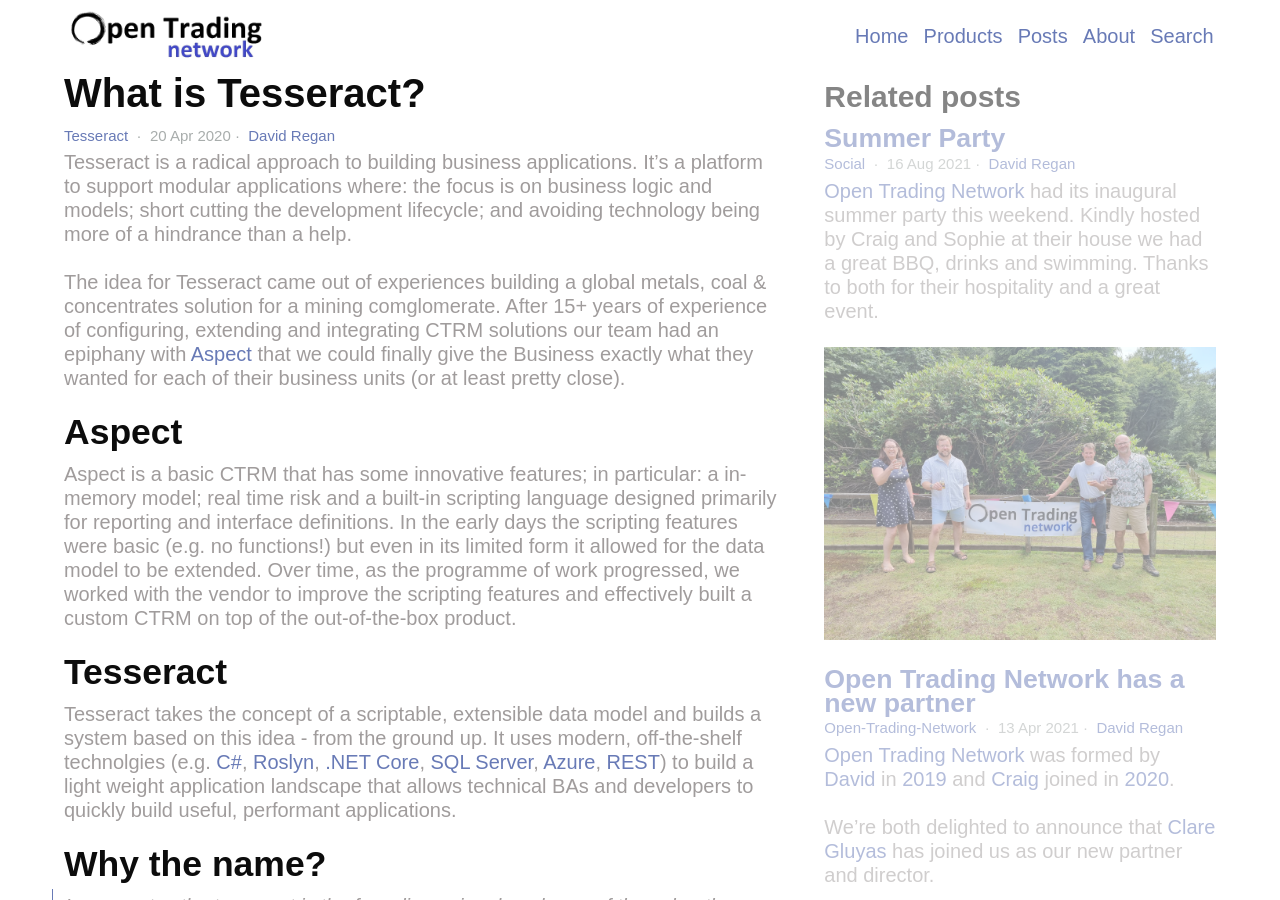
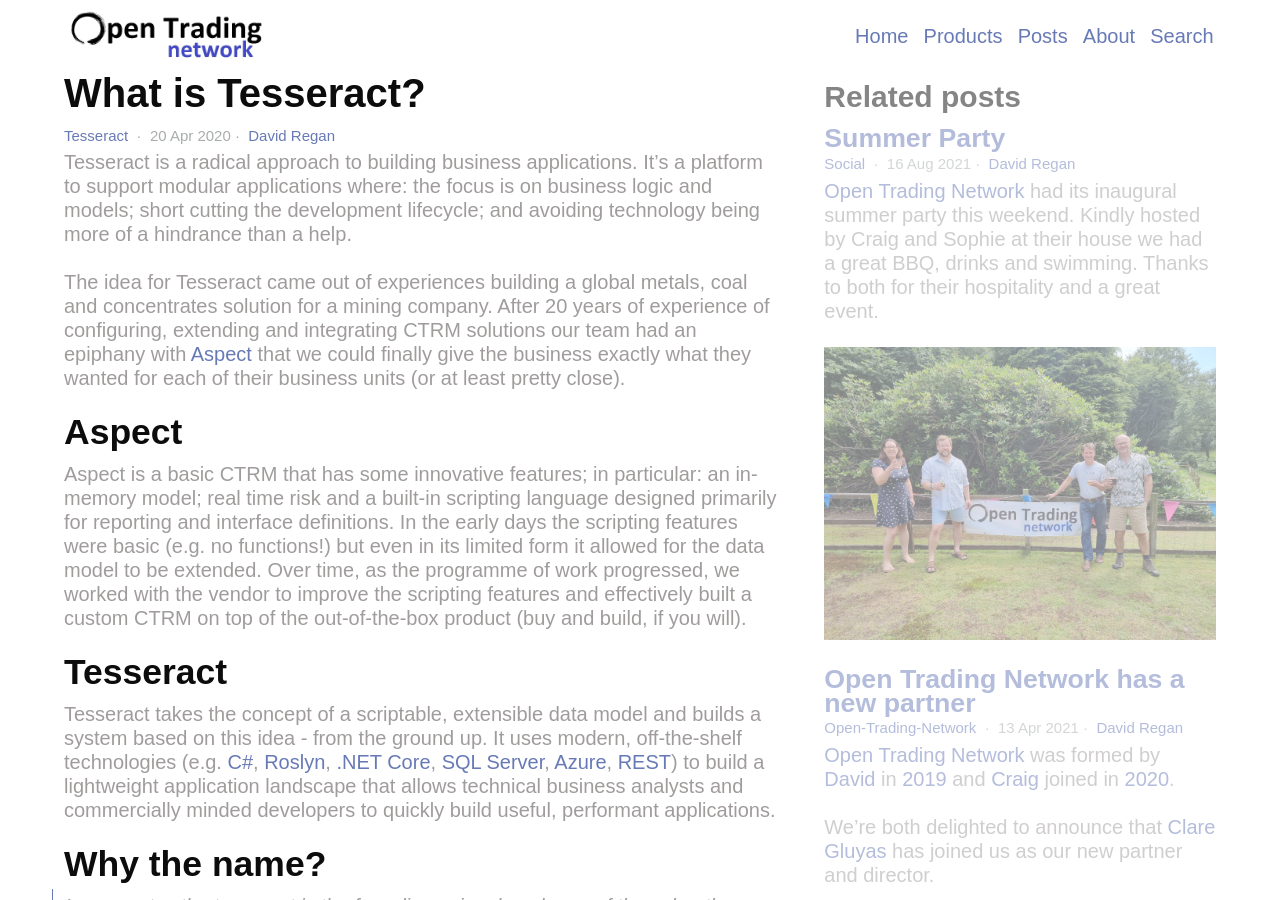
Before and after one commit to opentrading-net/opentrading-net.github.io, a Jekyll site: the page built from _posts/2020-04-20-what-is-tesseract.md, in a window 1280 px wide and 900 px high. Built offline with Jekyll 4.4.1, drawn with Linux system fonts in a browser that asks for light colours; some of the changed text lies outside the part shown.

Commit message:
Blog edits

```diff
--- a/_posts/2020-04-20-what-is-tesseract.md
+++ b/_posts/2020-04-20-what-is-tesseract.md
@@ -11,15 +11,15 @@
 
 <!--more-->
 
-The idea for Tesseract came out of experiences building a global metals, coal & concentrates solution for a mining comglomerate. After 15+ years of experience of configuring, extending and integrating CTRM solutions our team had an epiphany with [Aspect] that we could finally give the Business exactly what they wanted for each of their business units (or at least pretty close).
+The idea for Tesseract came out of experiences building a global metals, coal and concentrates solution for a mining company. After 20 years of experience of configuring, extending and integrating CTRM solutions our team had an epiphany with [Aspect] that we could finally give the business exactly what they wanted for each of their business units (or at least pretty close).
 
 ## Aspect
 
-Aspect is a basic CTRM that has some innovative features; in particular: a in-memory model; real time risk and a built-in scripting language designed primarily for reporting and interface definitions. In the early days the scripting features were basic (e.g. no functions!) but even in its limited form it allowed for the data model to be extended. Over time, as the programme of work progressed, we worked with the vendor to improve the scripting features and effectively built a custom CTRM on top of the out-of-the-box product.
+Aspect is a basic CTRM that has some innovative features; in particular: an in-memory model; real time risk and a built-in scripting language designed primarily for reporting and interface definitions. In the early days the scripting features were basic (e.g. no functions!) but even in its limited form it allowed for the data model to be extended. Over time, as the programme of work progressed, we worked with the vendor to improve the scripting features and effectively built a custom CTRM on top of the out-of-the-box product (buy and build, if you will).
 
 ## Tesseract
 
-Tesseract takes the concept of a scriptable, extensible data model and builds a system based on this idea - from the ground up. It uses modern, off-the-shelf technolgies (e.g. [C#], [Roslyn], [.NET Core], [SQL Server], [Azure], [REST]) to build a light weight application landscape that allows technical BAs and developers to quickly build useful, performant applications.
+Tesseract takes the concept of a scriptable, extensible data model and builds a system based on this idea - from the ground up. It uses modern, off-the-shelf technologies (e.g. [C#], [Roslyn], [.NET Core], [SQL Server], [Azure], [REST]) to build a lightweight application landscape that allows technical business analysts and commercially minded developers to quickly build useful, performant applications.
 
 ## Why the name?
 
```
Also changed, not shown: other parts of _posts/2020-04-20-what-is-tesseract.md (+9 -9 lines).
